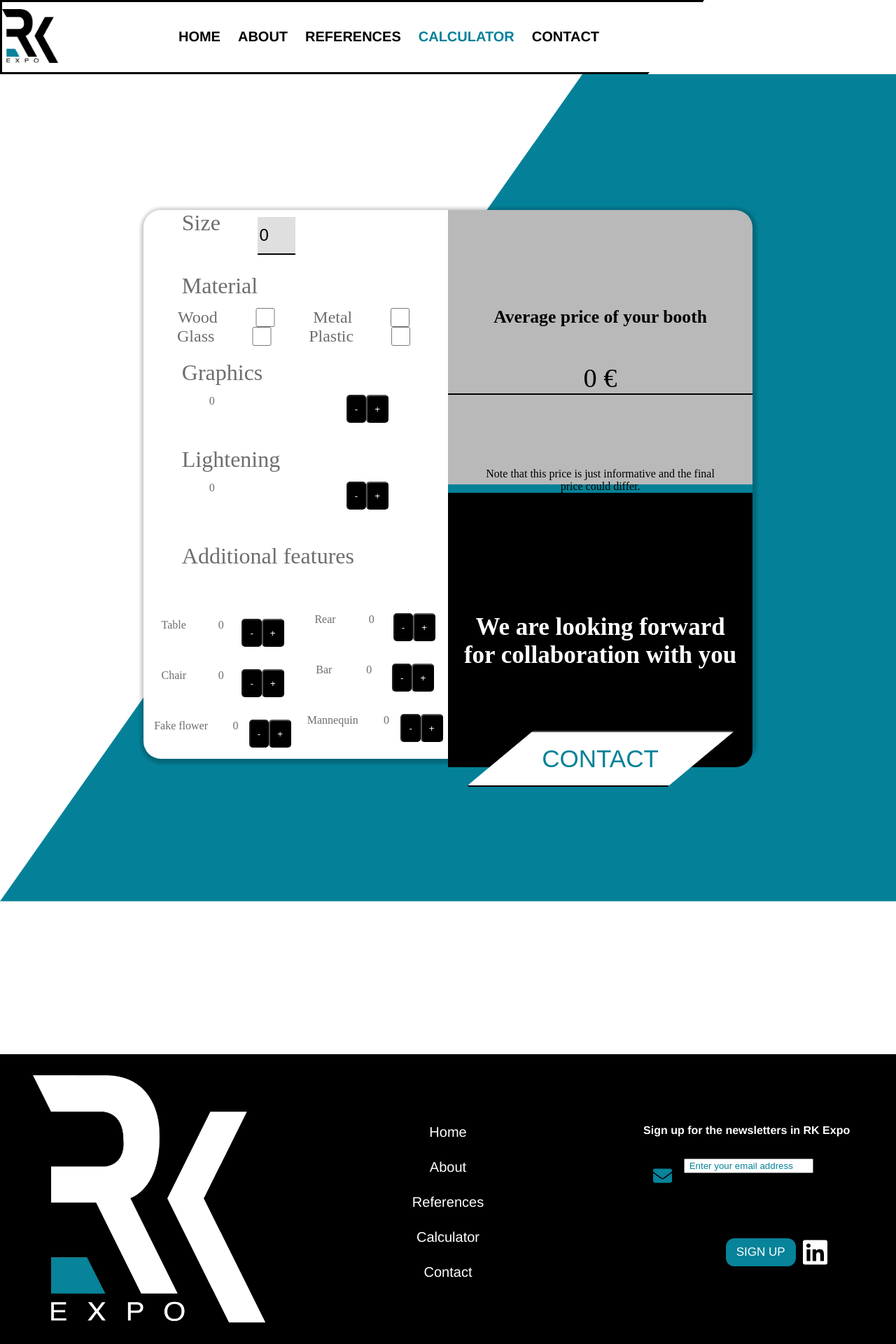
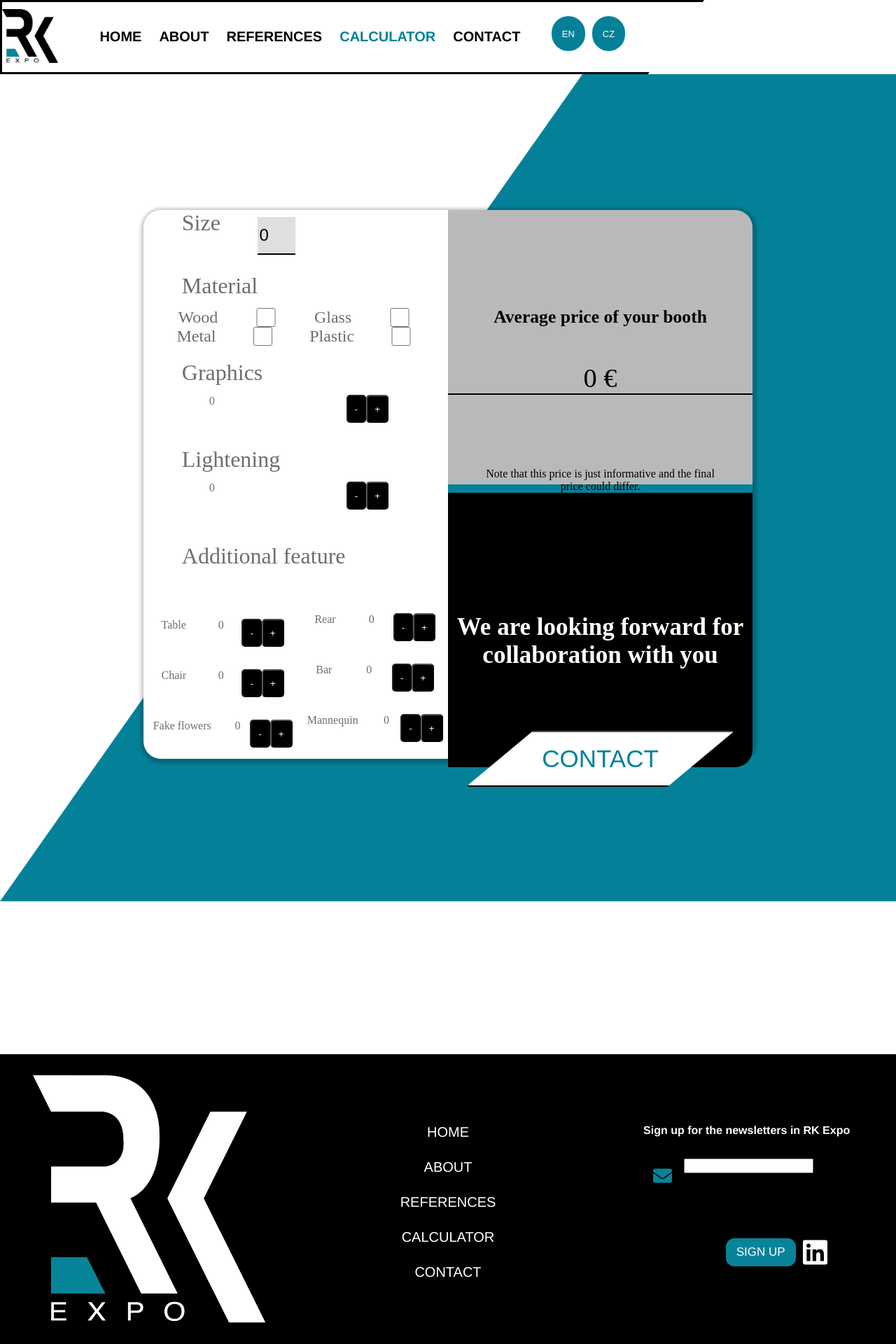
Before and after one commit to gyetvanakos/rkexpo, a Vue app: page /Calculator in a window 1280 px wide. Shown: the top 1920 px of the page at 70% size. Built offline with nearby package versions, Linux system fonts and the light colour scheme.

Commit message:
language update

```diff
--- a/src/i18n.js
+++ b/src/i18n.js
@@ -5,13 +5,101 @@ Vue.use(VueI18n);
 
 const messages = {
     'en': {
+        home:'HOME',
+        aboutnav: 'ABOUT',
+        references: 'REFERENCES',
+        calculator: 'CALCULATOR',
+        contact: 'CONTACT',
+        tryOut: 'Try out the calculator',
+        quality: 'Quality, reliability and advantageous solution',
+        completeSol: 'COMPLETE SERVICE FOR EXHIBITIONS AND FAIRS',
         about: 'ABOUT',
         aboutText: 'RK Expo was established by splitting from Veletržní servis s.r.o. which was engaged in the exhibition for over 20 years. The company offer complete services for trade fairs and exhibitions. We provide realisation across Europe. We approach every order individually so we can fulfil every customer’s imagination.',
+        aboutTextS: 'We build from the smallest to the largest sizes of the booths. The focus is set equally on local clients as the international. ',
+        exhibition: '50+  EXHIBITION BOOTHS',
+        customer: '100%  CUSTOMER SATISFACTION',
+        country: '5+  COUNTRIES OF IMPLEMENTATION',
+        homeRefText: 'We build from the smallest to the largest sizes of the booths. The focus is set equally on local clients as the international.',
+        calcQuestion: 'Would you like to know the average price of your booth? Try out our calculator!',
+        calculateMyPrice: 'CALCULATE MY PRICE',
+        difference: 'Looking to make a difference at your next exhibition ? Let’s talk!',
+        send: 'SEND',
+        newsletter: 'Sign up for the newsletters in RK Expo',
+        enterEmail: 'Enter email adress',
+        signUp: 'SIGN UP',
+
+     //Calculator
+
+        size: 'Size',
+        material: 'Material',
+        graphics: 'Graphics',
+        lightening: 'Lightening',
+        additional: 'Additional feature',
+        matOne:'Wood',
+        matTwo: 'Glass',
+        matThree: 'Metal',
+        matFour: 'Plastic',
+        poster: 'Poster',
+        lights: 'Lights',
+        table: 'Table',
+        chair: 'Chair',
+        flowers: 'Fake flowers',
+        rear: 'Rear',
+        mannequin: 'Mannequin',
+        avgPrice:'Average price of your booth',
+        note: ' Note that this price is just informative and the final price could differ.',
+        collab: 'We are looking forward for collaboration with you',
+
+
+
+
     },
     'cz': {
-        about: 'ABOUT',
-        aboutText:'Naše společnost RK EXPO s.r.o. vznikla odštěpením od firmy Veletržní servis s.r.o., která se zabývá výstavnictvím přes 20 let.Nabízíme kompletní služby i servis pro veletrhy a výstavy. Provádíme realizace výstavních expozic po celé Evropě. Přistupujeme ke každé zakázce individuálně a expozici Vám ušijeme přímo na míru.Neváhejte nás oslovit. Klademe důraz na kvalitu, spolehlivost a výhodné řešení.'
-    }
+        home:'DOMŮ',
+        aboutnav: 'O NÁS',
+        references: 'REFERENCE',
+        calculator: 'KALKULAČKA',
+        contact: 'KONTAKT',
+        tryOut: 'Vyzkoušet kalkulačku',
+        quality: 'Kvalita, spolehlivost a výhodná řešení',
+        completeSol: 'KOMPLETNÍ SERVIS PRO VÝSTAVY A VELETRHY',
+        about: 'O NÁS',
+        aboutText: 'RK Expo vznikla rozdělením od firmy Veletržní servis s.r.o. která se výstavě věnovala více než 20 let. Společnost nabízí kompletní služby pro veletrhy a výstavy. Realizujeme po celé Evropě. Ke každé objednávce přistupujeme individuálně, abychom mohli naplnit představivost každého zákazníka.',
+        aboutTextS: 'Neváhejte nás kontaktovat, klademe důraz na kvalitu, spolehlivost a výhodné řešení.',
+        exhibition: '50+ VÝSTAVNÍCH STÁNKŮ',
+        customer: '100% SPOKOJENOST ZÁKAZNÍKŮ',
+        country: '5+ ZEMÍ IMPLEMENTACE',
+        homeRefText: 'Stavíme od nejmenších po největší velikosti stánků. Důraz je kladen stejně na místní klienty jako na mezinárodní.',
+        calcQuestion: 'Chtěli by jste vědět průměrnou cenu vašeho stánku? Vyzkoušejte naší kalkulačku!',
+        calculateMyPrice: 'SPOČÍTAT CENU',
+        difference: 'Chcete na své příští výstavě něco změnit? Kontaktujte nás!',
+        send: 'ODESLAT,',
+        newsletter: 'Přihlaste se k odběru novinek v RK Expo',
+        enterEmail: 'Zadejte email adresu',
+        signUp: 'ODEBÍRAT',
+
+     //Calculator
+
+        size: 'Velikost',
+        material: 'Materiál',
+        graphics: 'Grafika',
+        lightening: 'Osvětlení',
+        additional: 'Dodatek',
+        matOne:'Dřevo',
+        matTwo: 'Sklo',
+        matThree: 'Kov',
+        matFour: 'Plast',
+        poster: 'Plakát',
+        lights: 'Světla',
+        table: 'Stůl',
+        chair: 'Židle',
+        flowers: 'Umělé květiny',
+        rear: 'Zázemí',
+        mannequin: 'Manekýn',
+        avgPrice:'Průměrná cena stánku',
+        note: 'Tato cena je pouze informativní a konečná cena se může lišit.',
+        collab: 'Těšíme se na vzájemnou spolupráci.',
+    },
 
 };
 
--- a/src/views/About.vue
+++ b/src/views/About.vue
@@ -3,37 +3,24 @@
     <div id="left">
       <div class="about-wrapper">
         <div class="title">
-          <button
-            v-for="entry in languages"
-            :key="entry.title"
-            @click="changeLocale(entry.language)"
-          >
-            {{ entry.title }}
-          </button>
-          <h1>{{ $t("welcomeMsg") }}</h1>
+          <h1>{{ $t("about") }}</h1>
         </div>
         <div class="longtext">
           <p>
-            RK Expo was established by splitting from Veletržní servis s.r.o.
-            which was engaged in the exhibition for over 20 years. The company
-            offer complete services for trade fairs and exhibitions. We provide
-            realisation across Europe. We approach every order individually so
-            we can fulfil every customer’s imagination.
+            {{ $t("aboutText") }}
           </p>
         </div>
         <div class="shorttext">
           <p>
-            Do not hesitate to contact us, we emphasise quality, reliability and
-            advantageous solution.
+            {{ $t("aboutTextS") }}
           </p>
         </div>
         <div class="titleref">
-          <h1>REFERENCES</h1>
+          <h1>{{ $t("references") }}</h1>
         </div>
         <div class="longtext">
           <p>
-            We build from the smallest to the largest sizes of the booths. The
-            focus is set equally on local clients as the international.
+           {{ $t("homeRefText") }}
           </p>
         </div>
       </div>
@@ -41,6 +28,9 @@
     <div id="right">
       <div class="trapezoid">
         <a><i class="fas fa-tools"></i></a>
+        <p>
+          {{ $t("about") }}
+        </p>
         <div class="trapezoid-smiley">
           <a><i class="fas fa-smile"></i></a>
         </div>
@@ -53,23 +43,6 @@
 </template>
 
 <script>
-import i18n from "../i18n";
-
-export default {
-  data() {
-    return {
-      languages: [
-        { language: "en", title: "EN" },
-        { language: "cz", title: "CZ" },
-      ],
-    };
-  },
-  methods: {
-    changeLocale(locale) {
-      i18n.locale = locale;
-    },
-  },
-};
 </script>
 
 <style lang="scss">
--- a/src/views/Calculator.vue
+++ b/src/views/Calculator.vue
@@ -5,7 +5,7 @@
       <section id="leftbox">
         <div id="operations">
           <div id="size">
-            <div class="calctitle">Size</div>
+            <div class="calctitle">{{ $t("size") }}</div>
             <div class="multiply">
                 <input
                   id='multiplyinput'
@@ -17,16 +17,16 @@
             </div>
           </div>
           <div id="material">
-            <div class="calctitle">Material</div>
+            <div class="calctitle">{{ $t("material") }}</div>
             <div>
               <div class="row">
-                Wood<input
+                {{ $t("matOne") }}<input
                   v-model="isWoodSelected"
                   type="checkbox"
                   class="mat"
                   @change="check($event, 30)"
                 />
-                Metal<input
+                {{ $t("matTwo") }}<input
                   type="checkbox"
                   class="mat"
                   @change="check($event, 30)"
@@ -34,13 +34,13 @@
                 />
               </div>
               <div class="row">
-                Glass<input
+                {{ $t("matThree") }}<input
                   type="checkbox"
                   class="mat"
                   v-model="isGlassSelected"
                   @change="check($event, 30)"
                 />
-                Plastic<input
+                {{ $t("matFour") }}<input
                   v-model="isPlasticSelected"
                   type="checkbox"
                   class="mat"
@@ -50,7 +50,7 @@
             </div>
           </div>
           <div id="graphics">
-            <div class="calctitle">Graphics</div>
+            <div class="calctitle">{{ $t("graphics") }}</div>
             <div class="smallcontainer">
               <div>{{ graphicsCounter }}</div>
               <div id="buttonbox">
@@ -71,7 +71,7 @@
             </div>
           </div>
           <div id="lightening">
-            <div class="calctitle">Lightening</div>
+            <div class="calctitle">{{ $t("lightening") }}</div>
             <div class="smallcontainer">
               <div>{{ lightCounter }}</div>
               <div id="buttonbox">
@@ -92,11 +92,11 @@
             </div>
           </div>
           <div id="lightening">
-            <div class="calctitle">Additional features</div>
+            <div class="calctitle">{{ $t("additional") }}</div>
             <div class="buttonboxcontainer">
               <section id="sleft">
                 <div class="test">
-                  <div class="stitle">Table</div>
+                  <div class="stitle">{{ $t("table") }}</div>
                   <div>{{ tableCounter }}</div>
                   <div id="buttonbox">
                     <button
@@ -115,7 +115,7 @@
                   </div>
                 </div>
                 <div class="test">
-                  <div class="stitle">Chair</div>
+                  <div class="stitle">{{ $t("chair") }}</div>
                   <div>{{ chairCounter }}</div>
                   <div id="buttonbox">
                     <button
@@ -134,7 +134,7 @@
                   </div>
                 </div>
                 <div class="test">
-                  <div class="stitle">Fake flower</div>
+                  <div class="stitle">{{ $t("flowers") }}</div>
                   <div>{{ flowerCounter }}</div>
                   <div id="buttonbox">
                     <button
@@ -155,7 +155,7 @@
               </section>
               <section id="sright">
                 <div class="test">
-                  <div class="stitle">Rear</div>
+                  <div class="stitle">{{ $t("rear") }}</div>
                   <div>{{ rearCounter }}</div>
                   <div id="buttonbox">
                     <button
@@ -193,7 +193,7 @@
                   </div>
                 </div>
                 <div class="test">
-                  <div class="stitle">Mannequin</div>
+                  <div class="stitle">{{ $t("mannequin") }}</div>
                   <div>{{ mannequinCounter }}</div>
                   <div id="buttonbox">
                     <button
@@ -219,15 +219,14 @@
       <section id="rightbox">
         <section class="right" id="priceinfo">
           <div class="containerright">
-            <div id="avgtext">Average price of your booth</div>
+            <div id="avgtext">{{ $t("avgPrice") }}</div>
             <div id="price">
               <div id="estimated">
                 {{ total }} €
               </div>
             </div>
             <div id="infotext">
-              Note that this price is just informative and the final price could
-              differ.
+              {{ $t("note") }}
             </div>
           </div>
         </section>
@@ -235,8 +234,7 @@
           <div class="containerright">
             <div id="text">
               <p>
-                We are looking forward <br />
-                for collaboration with you
+                {{ $t("collab") }}
               </p>
             </div>
             <div><a href="/Contact"><button id="contactbutton">CONTACT</button></a></div>
--- a/src/views/footer.vue
+++ b/src/views/footer.vue
@@ -6,17 +6,17 @@
           <img alt="Vue logo" src="../assets/logo-white.png" />
         </div>
         <div class="smallcontainer" id="fnav">
-          <div class="nav" id='footernav'>
-            <router-link class="menu" to="/">Home</router-link>
-            <router-link class="menu" to="/about">About</router-link>
-            <router-link class="menu" to="/References">References</router-link>
-            <router-link class="menu" to="/Calculator">Calculator</router-link>
-            <router-link class="menu" to="/Contact">Contact</router-link>
+          <div class="nav" id="footernav">
+            <router-link class="menu" to="/">{{ $t("home") }}</router-link>
+            <router-link class="menu" to="/about">{{ $t("about") }}</router-link>
+            <router-link class="menu" to="/References">{{ $t("references") }}</router-link>
+            <router-link class="menu" to="/Calculator">{{ $t("calculator") }}</router-link>
+            <router-link class="menu" to="/Contact">{{ $t("contact") }}</router-link>
           </div>
         </div>
         <div class="smallcontainer" id="socials">
           <div class="nav">
-            <div id="text">Sign up for the newsletters in RK Expo</div>
+            <div id="text">{{ $t("newsletter") }}</div>
             <div class="eform">
               <form action="/action_page.php">
                 <div class="eformbox">
@@ -30,13 +30,12 @@
                     type="text"
                     id="fname"
                     name="firstname"
-                    placeholder="Enter your email address"
                   />
                 </div>
               </form>
             </div>
             <div class="eform2">
-              <button>SIGN UP</button>
+              <button>{{ $t("signUp") }}</button>
               <a class="footericontwo"><i class="fab fa-linkedin"></i></a>
             </div>
           </div>
@@ -203,7 +202,7 @@ button {
     height: 500px;
   }
 
-img{
+  img {
     width: 100px;
     height: 100px;
   }
@@ -212,23 +211,21 @@ img{
     display: none;
   }
 
-.smallcontainer{
-  width:100%;
+  .smallcontainer {
+    width: 100%;
   }
 
-.nav{
+  .nav {
     padding-top: 0px;
     height: 300px;
   }
 
-#second{
+  #second {
     height: 50px;
   }
 
-footer{
+  footer {
     height: 0px;
   }
-
 }
-
 </style>
--- a/src/views/header.vue
+++ b/src/views/header.vue
@@ -4,17 +4,43 @@
       <img src="../assets/logo-black@2x.png" alt="" />
     </div>
     <div id="nav">
-      <router-link to="/">HOME</router-link>
-      <router-link to="/about">ABOUT</router-link>
-      <router-link to="/References">REFERENCES</router-link>
-      <router-link to="/Calculator">CALCULATOR</router-link>
-      <router-link to="/Contact">CONTACT</router-link>
+      <router-link to="/">{{ $t("home") }}</router-link>
+      <router-link to="/about">{{ $t("about") }}</router-link>
+      <router-link to="/References">{{ $t("references") }}</router-link>
+      <router-link to="/Calculator">{{ $t("calculator") }}</router-link>
+      <router-link to="/Contact">{{ $t("contact") }}</router-link>
     </div>
+    <div class='langbox'>
+        <button
+            class='langbutton'
+            v-for="entry in languages"
+            :key="entry.title"
+            @click="changeLocale(entry.language)"
+          >
+            {{ entry.title }}
+          </button>
+      </div>
   </div>
 </template>
 
 <script>
-export default {};
+import i18n from "../i18n";
+
+export default {
+  data() {
+    return {
+      languages: [
+        { language: "en", title: "EN" },
+        { language: "cz", title: "CZ" },
+      ],
+    };
+  },
+  methods: {
+    changeLocale(locale) {
+      i18n.locale = locale;
+    },
+  },
+};
 </script>
 
 <style lang="scss" scoped>
@@ -25,6 +51,7 @@ export default {};
   clip-path: polygon(0 0, 100% 0, 92% 100%, 0 100%);
   border-color: black;
   border-style: solid;
+  display: flex;
 }
 
 .logo {
@@ -36,6 +63,25 @@ export default {};
   height: 80px;
   width: 80px;
   padding-top: 10px;
+}
+
+.langbox{
+  padding-top: 20px;
+  width: 180px;
+  display: flex;
+  height: 50%;
+  align-content: space-evenly;
+  justify-content: space-evenly;
+  display: flex;
+  padding-right: 100px;
+}
+
+.langbutton{
+  border: none;
+  border-radius:50px;
+  background-color: #048198;
+  color: white;
+  font-size: 13px;
 }
 
 #nav {
@@ -89,6 +135,3 @@ export default {};
   }
 }
 </style>
-<script>
-export default {};
-</script>
```
Also changed, not shown: src/views/Home.vue (+5 -6 lines). Lines whose indentation alone changed are shown as unchanged.
